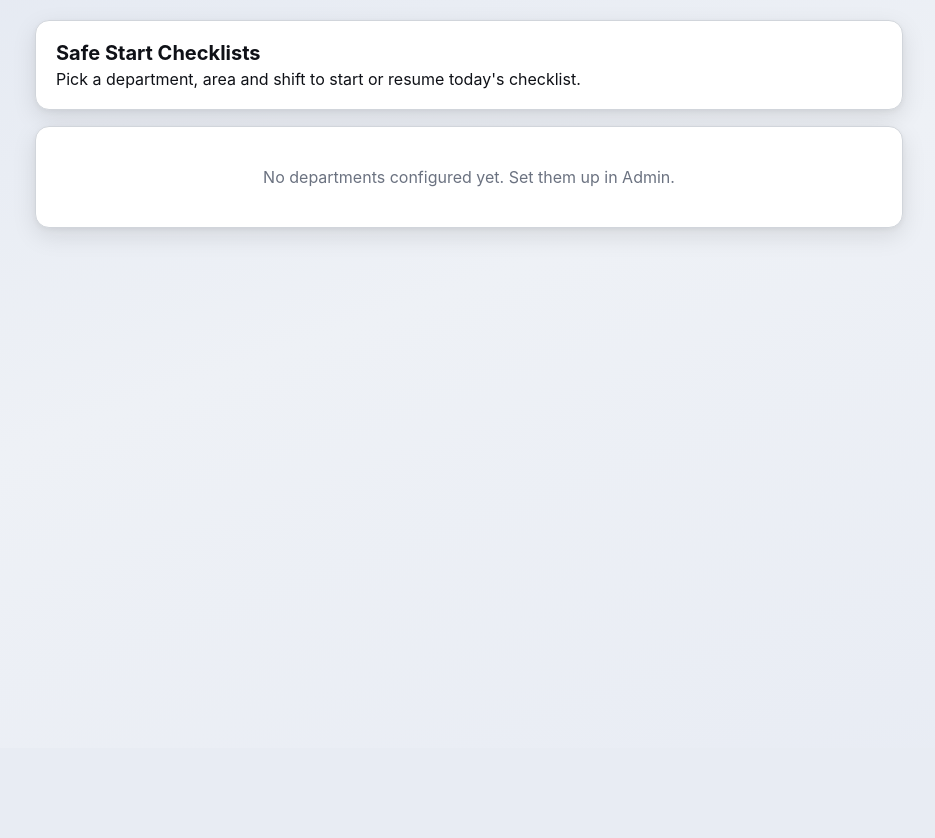
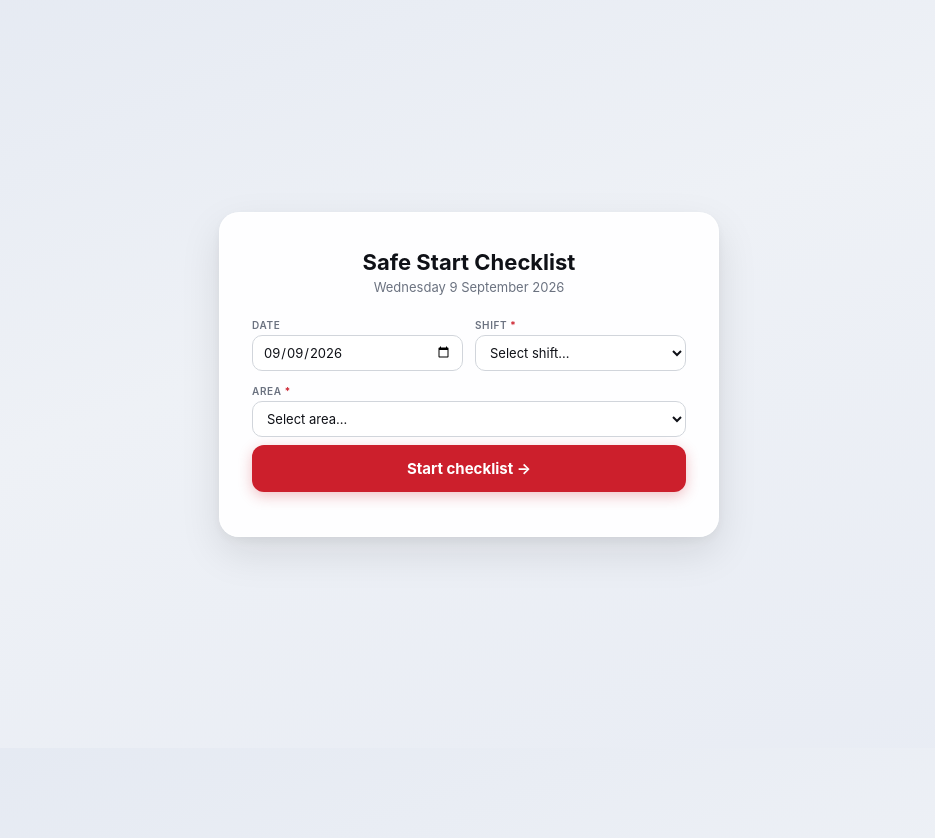
Before and after one commit to SeyiEsther/SAS, an ASP.NET Core app: page / in a window 1280 px wide. Shown: the part 52-890 px from the top of the page, without its empty margins (171-1106 px from the left). Before the commit the page ends 286 px from the top, so only its background shows below. Run offline with ASP.NET Core 8, Linux system fonts and the light colour scheme; data that the repository does not hold is empty; database files in the repository are not loaded; some libraries are stand-ins or nearby versions.

Commit message:
Rebuild home page and question grid to match TL's actual pages
Home page: replaced the department/area chip grid with TL's welcome-card
layout from its Index.cshtml — centred card, heading + long-form date, a
Date/Shift row, an Area select grouped into optgroups (by department, the
way TL groups areas by their Group), and the full-width red
"Start checklist" button. Posts through to the checklist, validating that
the chosen area and shift belong to the same department.

Question grid: rebuilt with TL's exact table markup and classes rather than
an approximation of them — .acc accent cell on each coloured section row,
.dr/.ql rows with a .q-hint sub-line under the question, .cell Y/N cells,
and .nr/.nc "Description" note rows with "Notes…" textareas. Copied the
matching CSS verbatim from TL's site.css (table-layout, thead, .hnum hour
badge, .yn-group sizing, section colours including the lighter accent
shades). Note rows are now always visible, as TL's are, instead of
appearing only after an Issue is picked.

The one deliberate difference from TL: TL puts one Description row at the
end of each section, while this schema stores Notes per TaskItem, so the
note row belongs to its question.

Both pages verified visually with Playwright screenshots against the real
stylesheet.

Co-Authored-By: Claude Opus 5 <noreply@anthropic.com>
Claude-Session: https://claude.ai/code/session_016EWs7CTpBDXdAySF3abybn

```diff
--- a/src/SAS.Web/Pages/Index.cshtml
+++ b/src/SAS.Web/Pages/Index.cshtml
@@ -4,43 +4,61 @@
     ViewData["Title"] = "Home";
 }
 
-<div class="page">
-    <div class="card">
-        <h1 style="font-size:20px;margin-bottom:4px">Safe Start Checklists</h1>
-        <p class="checklist-head meta">Pick a department, area and shift to start or resume today's checklist.</p>
+<div class="welcome-wrap">
+    <div class="welcome-card">
+        <div class="welcome-name">Safe Start Checklist</div>
+        <div class="welcome-time">@DateTime.Now.ToString("dddd d MMMM yyyy")</div>
+
+        <form method="post">
+            @Html.AntiForgeryToken()
+
+            <div class="sf-row">
+                <div class="fl">
+                    <label>Date</label>
+                    <input type="date" name="ChecklistDate" value="@Model.ChecklistDate" required>
+                </div>
+                <div class="fl">
+                    <label>Shift <span style="color:var(--red)">*</span></label>
+                    <select name="ShiftId" required>
+                        <option value="">Select shift…</option>
+                        @foreach (var grp in Model.Shifts.GroupBy(s => s.Department!.Name))
+                        {
+                            <optgroup label="@grp.Key">
+                                @foreach (var shift in grp)
+                                {
+                                    <option value="@shift.Id" selected="@(Model.ShiftId == shift.Id)">@shift.Name</option>
+                                }
+                            </optgroup>
+                        }
+                    </select>
+                </div>
+            </div>
+
+            <div class="fl" style="margin-bottom:6px">
+                <label>Area <span style="color:var(--red)">*</span></label>
+                <select name="AreaId" required>
+                    <option value="">Select area…</option>
+                    @foreach (var grp in Model.Areas.GroupBy(a => a.Department!.Name))
+                    {
+                        <optgroup label="@grp.Key">
+                            @foreach (var area in grp)
+                            {
+                                var display = string.IsNullOrEmpty(area.DefaultLocation) || area.DefaultLocation == area.Name
+                                    ? area.Name
+                                    : $"{area.Name} ({area.DefaultLocation})";
+                                <option value="@area.Id" selected="@(Model.AreaId == area.Id)">@display</option>
+                            }
+                        </optgroup>
+                    }
+                </select>
+            </div>
+
+            @if (!string.IsNullOrEmpty(Model.Error))
+            {
+                <div class="err">@Model.Error</div>
+            }
+
+            <button type="submit" class="welcome-btn primary">Start checklist &rarr;</button>
+        </form>
     </div>
-
-    @if (!Model.Departments.Any())
-    {
-        <div class="card empty-state">No departments configured yet. Set them up in <a href="/Admin">Admin</a>.</div>
-    }
-
-    @foreach (var dept in Model.Departments)
-    {
-        <div class="card">
-            <div class="section-title">@dept.Name</div>
-
-            @if (!dept.Areas.Any() || !dept.Shifts.Any())
-            {
-                <p style="color:var(--muted);font-size:13px">No areas or shifts configured for this department yet.</p>
-            }
-            else
-            {
-                <div class="picker-grid">
-                    @foreach (var area in dept.Areas)
-                    {
-                        <div class="picker-card">
-                            <h3>@area.Name</h3>
-                            <div class="picker-chip-row">
-                                @foreach (var shift in dept.Shifts)
-                                {
-                                    <a class="chip" href="/Checklist?areaId=@area.Id&shiftId=@shift.Id&date=@Model.Today.ToString("yyyy-MM-dd")">@shift.Name</a>
-                                }
-                            </div>
-                        </div>
-                    }
-                </div>
-            }
-        </div>
-    }
 </div>
--- a/src/SAS.Web/Pages/Index.cshtml.cs
+++ b/src/SAS.Web/Pages/Index.cshtml.cs
@@ -1,3 +1,4 @@
+using Microsoft.AspNetCore.Mvc;
 using Microsoft.AspNetCore.Mvc.RazorPages;
 using Microsoft.EntityFrameworkCore;
 using SAS.Web.Data;
@@ -14,16 +15,62 @@ public class IndexModel : PageModel
         _db = db;
     }
 
-    public List<Department> Departments { get; set; } = new();
-    public DateOnly Today { get; set; } = DateOnly.FromDateTime(DateTime.Now);
+    public List<Area> Areas { get; set; } = new();
+    public List<Shift> Shifts { get; set; } = new();
+
+    [BindProperty]
+    public string? ChecklistDate { get; set; }
+    [BindProperty]
+    public int? AreaId { get; set; }
+    [BindProperty]
+    public int? ShiftId { get; set; }
+
+    public string? Error { get; set; }
 
     public async Task OnGetAsync()
     {
-        Departments = await _db.Departments
-            .Where(d => d.IsActive)
-            .OrderBy(d => d.SortOrder)
-            .Include(d => d.Areas.Where(a => a.IsActive).OrderBy(a => a.SortOrder))
-            .Include(d => d.Shifts.Where(s => s.IsActive).OrderBy(s => s.SortOrder))
+        ChecklistDate ??= DateOnly.FromDateTime(DateTime.Now).ToString("yyyy-MM-dd");
+        await LoadListsAsync();
+    }
+
+    public async Task<IActionResult> OnPostAsync()
+    {
+        await LoadListsAsync();
+
+        if (!AreaId.HasValue || !ShiftId.HasValue || string.IsNullOrWhiteSpace(ChecklistDate))
+        {
+            Error = "Pick a date, area and shift to start.";
+            return Page();
+        }
+
+        var area = Areas.FirstOrDefault(a => a.Id == AreaId.Value);
+        var shift = Shifts.FirstOrDefault(s => s.Id == ShiftId.Value);
+        if (area is null || shift is null)
+        {
+            Error = "That area or shift is no longer available.";
+            return Page();
+        }
+        if (area.DepartmentId != shift.DepartmentId)
+        {
+            Error = $"\"{shift.Name}\" is not a shift in {area.Department!.Name}. Pick a shift from the same department as the area.";
+            return Page();
+        }
+
+        return Redirect($"/Checklist?areaId={AreaId}&shiftId={ShiftId}&date={ChecklistDate}");
+    }
+
+    private async Task LoadListsAsync()
+    {
+        Areas = await _db.Areas
+            .Include(a => a.Department)
+            .Where(a => a.IsActive && a.Department!.IsActive)
+            .OrderBy(a => a.Department!.SortOrder).ThenBy(a => a.SortOrder)
+            .ToListAsync();
+
+        Shifts = await _db.Shifts
+            .Include(s => s.Department)
+            .Where(s => s.IsActive && s.Department!.IsActive)
+            .OrderBy(s => s.Department!.SortOrder).ThenBy(s => s.SortOrder)
             .ToListAsync();
     }
 }
--- a/src/SAS.Web/wwwroot/css/site.css
+++ b/src/SAS.Web/wwwroot/css/site.css
@@ -63,6 +63,37 @@ a { color: inherit; text-decoration: none; }
 
 .page { max-width: 900px; margin: 0 auto; padding: 20px 16px 40px; }
 .page.wide { max-width: 1400px; }
+
+/* Welcome card — copied from TL's Index.cshtml / site.css */
+.welcome-wrap { min-height: calc(100vh - 52px); display: flex; align-items: center; justify-content: center; padding: 2rem; }
+.welcome-card {
+    background: rgba(255,255,255,.92);
+    backdrop-filter: blur(12px);
+    -webkit-backdrop-filter: blur(12px);
+    border: 1px solid rgba(255,255,255,.8);
+    border-radius: 20px; padding: 36px 32px; max-width: 500px; width: 100%;
+    box-shadow: var(--shadow-lift);
+}
+.welcome-name { font-size: 22px; font-weight: 700; text-align: center; margin-bottom: 4px; }
+.welcome-time { font-size: 13px; color: var(--muted); text-align: center; margin-bottom: 24px; }
+.sf-row { display: grid; grid-template-columns: 1fr 1fr; gap: 12px; margin-bottom: 14px; }
+.fl { display: flex; flex-direction: column; gap: 4px; }
+.fl label { font-size: 10px; text-transform: uppercase; letter-spacing: .06em; color: var(--muted); font-weight: 600; }
+.fl input, .fl select {
+    padding: 8px 10px; border: 1px solid var(--border); border-radius: 10px; font-size: 13px;
+    font-family: inherit; color: var(--ink); background: var(--white);
+}
+.fl input:focus, .fl select:focus { outline: none; border-color: var(--accent); box-shadow: 0 0 0 3px rgba(43,90,237,.12); }
+.fl input[readonly] { background: var(--surface); color: var(--muted); }
+.welcome-btn {
+    width: 100%; padding: 14px; border-radius: 12px; font-size: 15px; font-weight: 700;
+    cursor: pointer; font-family: inherit; border: none; margin-bottom: 8px; margin-top: 8px;
+    text-align: center; display: block; text-decoration: none; touch-action: manipulation;
+}
+.welcome-btn.primary { background: var(--red); color: #fff; box-shadow: 0 4px 14px rgba(204,31,44,.28); }
+.welcome-btn.primary:hover { box-shadow: 0 6px 20px rgba(204,31,44,.35); }
+.welcome-btn.primary:active { opacity: 0.9; }
+.err { font-size: 11px; color: var(--red); margin: 6px 0; }
 
 .card {
     background: var(--white);
```
Also changed, not shown: other parts of src/SAS.Web/wwwroot/css/site.css (+40 -26 lines), src/SAS.Web/Pages/Checklist.cshtml (+15 -12 lines), src/SAS.Web/wwwroot/js/checklist.js (+3 -5 lines).
